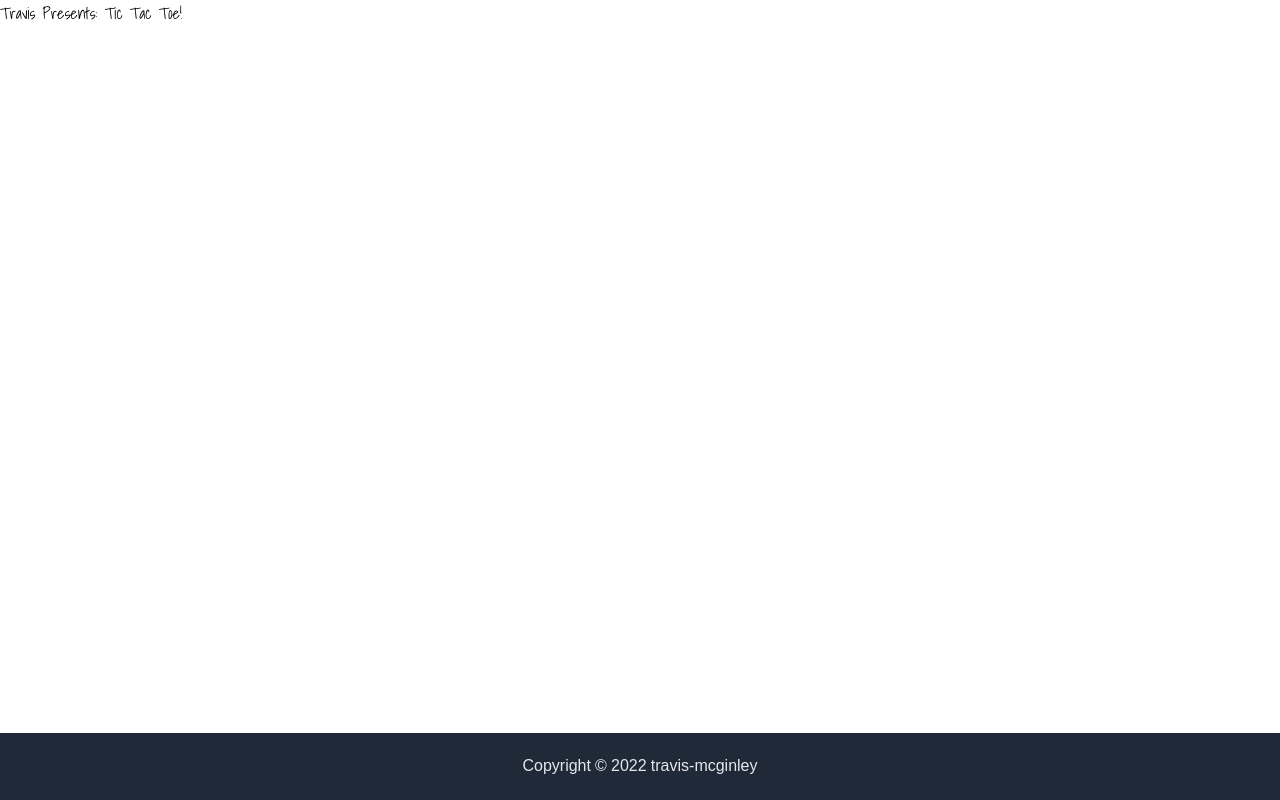
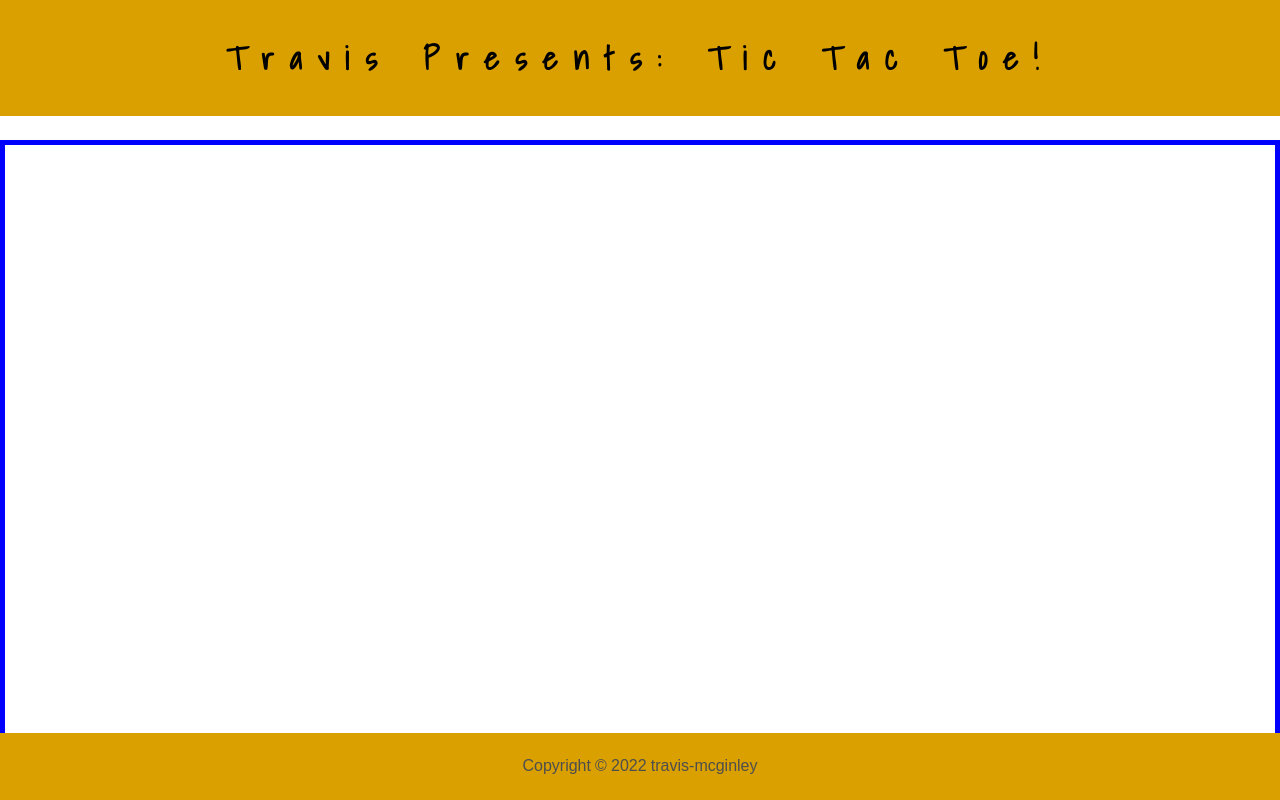
Before and after one commit to travis-mcginley/tic-tac-toe, a plain HTML site: page index.html in a window 1280 px wide. Drawn offline with Linux system fonts and the light colour scheme.

Commit message:
Add some initial styling to game page

```diff
--- a/index.html
+++ b/index.html
@@ -12,6 +12,7 @@
 
   <body>
     <div class="header">Travis Presents: Tic Tac Toe!</div>
+    <div class="game-area"></div>
     <div class="footer">Copyright &copy; 2022 travis-mcginley</div>
   </body>
 
--- a/style.css
+++ b/style.css
@@ -3,9 +3,9 @@
 
 :root {
   font-family: 'Noto Sans Balinese', sans-serif;
-  --hf-color: #1F2937;
-  --small-text-color: #E5E7EB;
-  --large-text-color: #F9FAF8;
+  --hf-color: #daa000;
+  --small-text-color: #4e4e4e;
+  --large-text-color: #000000;
   --icon-color: #3882F6;
   --border-radius: 10px;
   --form-input-width: 25rem;
@@ -30,19 +30,28 @@ body {
   display: flex;
   flex-direction: column;
   justify-content: space-between;
-  /* margin-bottom: 100px; */
+  text-align: center;
+}
+
+.header,
+.footer {
+  color: var(--large-text-color);
+  background-color: var(--hf-color);
+  display: flex;
+  align-items: center;
+  justify-content: center;
 }
 
 .header {
   font-family: 'Shadows Into Light', cursive, Georgia, 'Times New Roman', Times, serif;
+  font-size: 2rem;
+  font-weight: 900;
+  padding: 2rem 0;
+  letter-spacing: 1rem;
 }
 
 .footer {
   color: var(--small-text-color);
-  background-color: var(--hf-color);
-  display: flex;
-  align-items: center;
-  justify-content: center;
   position: absolute;
   padding: 1rem 0;
   bottom: 0;
@@ -50,3 +59,11 @@ body {
   left: 0;
   gap: 10px;
 }
+
+.game-area {
+  border: 5px solid blue;
+  display: grid;
+  min-height: 75vh;
+  min-width: 100vw;
+  margin: 3vh auto;
+}
```
